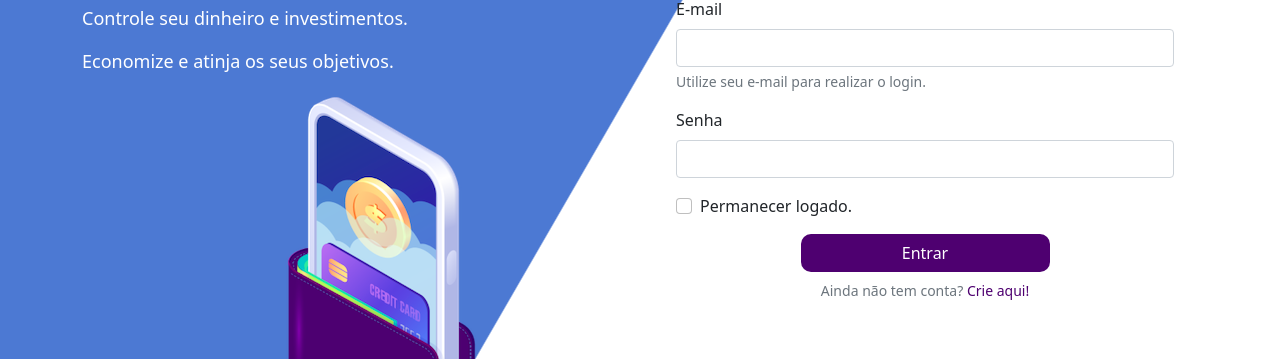
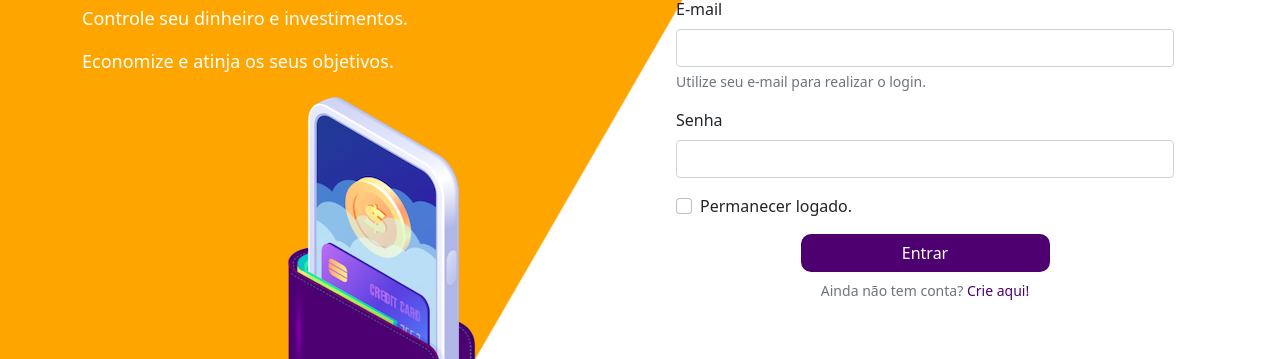
Before and after one commit to pcnied/Nikel, a plain HTML site: page public/index.html in a window 1280 px wide. Shown: the part 174-533 px from the top of the page. Drawn offline with nearby package versions, Linux system fonts and the light colour scheme.

Commit message:
Troquei de cor

```diff
--- a/public/css/styles.css
+++ b/public/css/styles.css
@@ -1,5 +1,5 @@
 #login {
-    background: linear-gradient(120deg, #4c79d3 44.9%, #ffffff 45%) no-repeat fixed;
+    background: linear-gradient(120deg, orange 44.9%, #ffffff 45%) no-repeat fixed;
 }
 
 #app {
```
